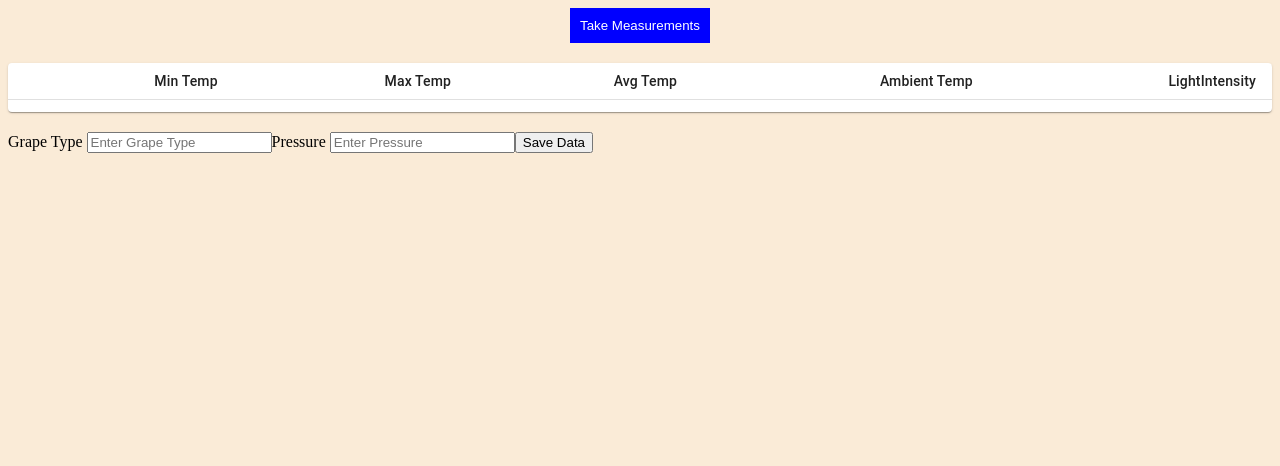
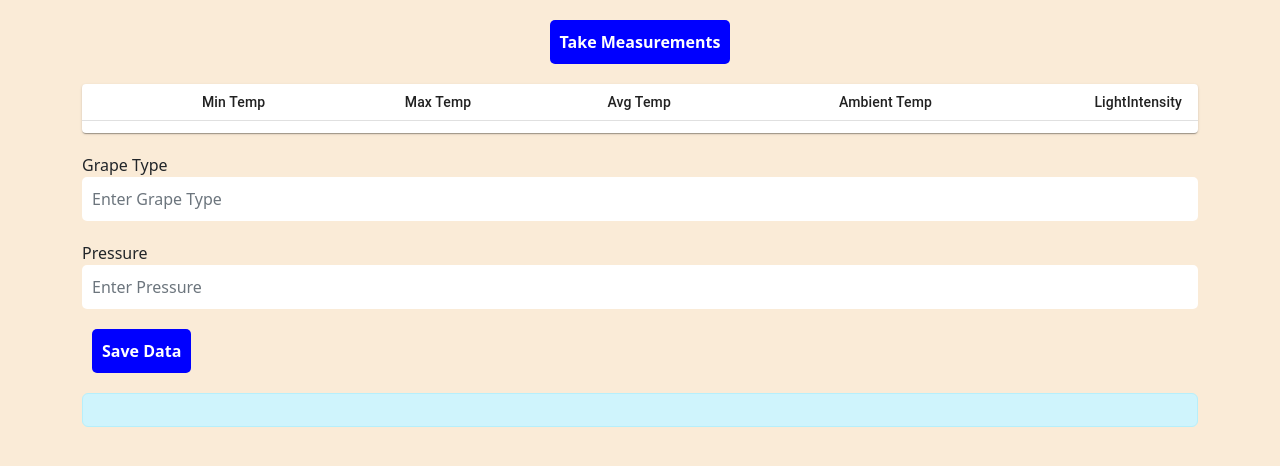
Before and after one commit to apdd2003/ktflaskreact, a React (Create React App) app in the folder frontend/: page / in a window 1280 px wide. Shown: the top 466 px of the page. Built offline with nearby package versions, Linux system fonts and the light colour scheme.

Commit message:
update frontend inputData and takeMeas component

```diff
--- a/frontend/public/index.html
+++ b/frontend/public/index.html
@@ -9,6 +9,8 @@
       name="description"
       content="Web site created using create-react-app"
     />
+    <link href="https://cdn.jsdelivr.net/npm/bootstrap@5.2.0-beta1/dist/css/bootstrap.min.css" rel="stylesheet" integrity="sha384-0evHe/X+R7YkIZDRvuzKMRqM+OrBnVFBL6DOitfPri4tjfHxaWutUpFmBp4vmVor" crossorigin="anonymous">
+
     <style>
       body{
         background-color: antiquewhite;
--- a/frontend/src/components/InputData.js
+++ b/frontend/src/components/InputData.js
@@ -1,19 +1,28 @@
 import "./inputdata.css";
 
 
-export function saveData(){
+export function saveData() {
+
+  var data = new FormData();
+  data.append("grape_type", document.getElementById("grapeTypeData").value);
+  data.append("pressure", document.getElementById("pressureData").value);
+
 
   // let url = "http://127.0.0.1:5000/take_measurements";
   fetch("/save_data",
-    { method: "POST",
-    body: JSON.stringify({"data": {"MinTemp":22, "MaxTemp":44, "AverageTemp":33, "AmbientTemp":25, "LightIntensity":55454,
-                "GrapeType":'Malbec', "Pressure":"1"}}),
+    {
+      method: "POST",
+
+      // body: JSON.stringify({"data": {"MinTemp":22, "MaxTemp":44, "AverageTemp":33, "AmbientTemp":25, "LightIntensity":55454,
+      // "GrapeType":'Malbec', "Pressure":"1"}}),
+      body: data,
     }).then(
       res => res.json()
     ).then(
       data => {
 
         console.log(data)
+        document.getElementById("saveStatusMsg").innerHTML = data.status ? data.status : data.error;
       }
     )
 
@@ -22,15 +31,17 @@ export function saveData(){
 }
 
 
-
 function InputData() {
   return (
-      <div className="inputcontainer">
+    <div className="inputcontainer container">
       <label>Grape Type </label>
-        <input type="text" placeholder="Enter Grape Type"/>
+      <input id="grapeTypeData" className="inputData form-control" type="text" placeholder="Enter Grape Type" />
       <label>Pressure </label>
-        <input type="text" placeholder="Enter Pressure"/>
-        <button onClick = {()=>saveData()}>Save Data</button>
+      <input id="pressureData" className="inputData form-control" type="text" placeholder="Enter Pressure" />
+      <button className="saveDataBtn btn btn-primary" onClick={() => saveData()}>Save Data</button>
+      <div id="saveStatusMsg" className="alert alert-info" role="alert">
+
+      </div>
     </div>
   );
 }
--- a/frontend/src/components/TakeMeas.js
+++ b/frontend/src/components/TakeMeas.js
@@ -9,7 +9,10 @@ import TableRow from '@mui/material/TableRow';
 import Paper from '@mui/material/Paper';
 import "./takemeas.css";
 
-export function takeMeasurements(setmdata){
+export function takeMeasurements(setmdata) {
+
+  document.getElementById("spinnerMeasurement").style.display='block';
+
 
   // let url = "http://127.0.0.1:5000/take_measurements";
   fetch("/take_measurements").then(
@@ -18,6 +21,7 @@ export function takeMeasurements(setmdata){
     data => {
       setmdata(data['dummy_db'])
       console.log(data['dummy_db']['AmbientTemp'])
+      document.getElementById("spinnerMeasurement").style.display='none';
     }
   )
 
@@ -27,14 +31,23 @@ export function takeMeasurements(setmdata){
 
 function TakeMeas() {
 
-  const [mdata, setmdata]=useState({});
-  useEffect(()=>{
+  const [mdata, setmdata] = useState({});
+  useEffect(() => {
+
+    document.getElementById("spinnerMeasurement").style.display='none';
     // console.log(mdata)
-  },[mdata]);
+  }, [mdata]);
 
   return (
-      <>
-        <button onClick={()=>takeMeasurements(setmdata)} className='tm' >Take Measurements</button>
+    <div className='container'>
+      <button onClick={() => takeMeasurements(setmdata)} className='tm' >Take Measurements</button>
+
+      <div className="d-flex justify-content-center container">
+        <div id="spinnerMeasurement" className="spinner-border" role="status">
+          <span className="visually-hidden">Loading...</span>
+        </div>
+      </div>
+
       <TableContainer component={Paper}>
         <Table sx={{ minWidth: 650 }} size="small" aria-label="a dense table">
           <TableHead>
@@ -62,7 +75,7 @@ function TakeMeas() {
           </TableBody>
         </Table>
       </TableContainer>
-      </>
+    </div>
   );
 }
 
--- a/frontend/src/components/inputdata.css
+++ b/frontend/src/components/inputdata.css
@@ -1,4 +1,27 @@
 .inputcontainer{
     margin-top: 20px;
+    /* display: flex; */
 
 }
+.saveDataBtn{
+
+    align-self: center;
+    margin: auto;
+    border-radius: 5px;
+    margin-left: 10px;
+    padding: 10px;
+    background-color: blue;
+    border: none;
+    color: white;
+    cursor: pointer;
+    margin-bottom: 20px;
+    font-weight: bold;
+}
+.inputData{
+
+    padding: 10px;
+    border: none;
+    border-radius: 5px;
+    margin-right: 5px;
+    margin-bottom: 20px;
+}
--- a/frontend/src/components/takemeas.css
+++ b/frontend/src/components/takemeas.css
@@ -2,10 +2,13 @@
     display: block;
     align-self: center;
     margin: auto;
+    border-radius: 5px;
     padding: 10px;
     background-color: blue;
     border: none;
     color: white;
+    font-weight: bold;
     cursor: pointer;
     margin-bottom: 20px;
+    margin-top: 20px;
 }
```
Also changed, not shown: 2 other files (tests, documents, lock files or other folders). Lines whose indentation alone changed are shown as unchanged.
